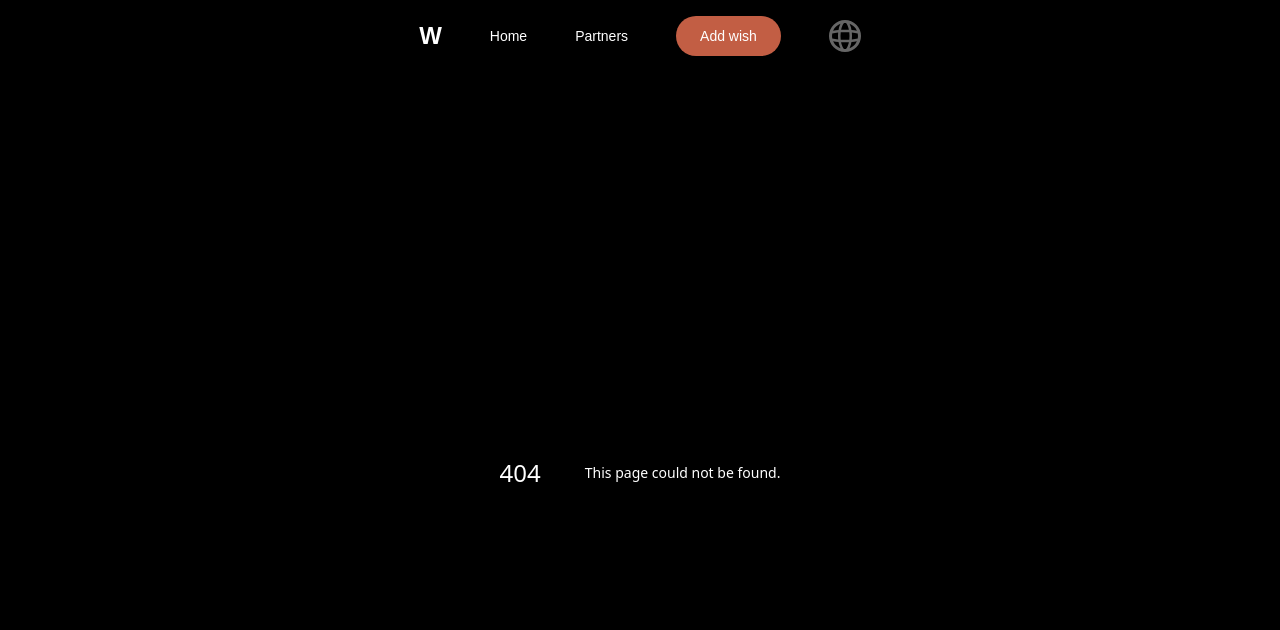
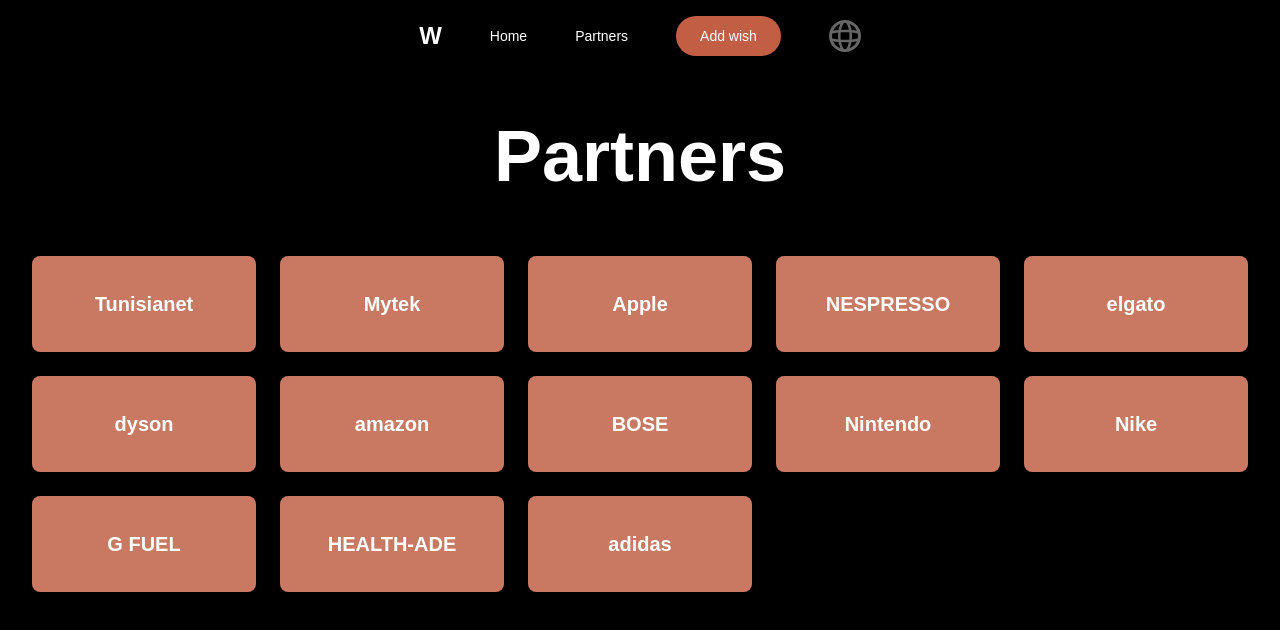
Before and after one commit to defk0n1/web-dev-project, a Next.js app: page /partners in a window 1280 px wide. Before the commit this address had no page. Shown: the top 630 px of the page. Built offline with nearby package versions, Linux system fonts and the light colour scheme.

Commit message:
add partners page and sign in and sigunup routes to dashboard

```diff
--- a/src/app/login/page.tsx
+++ b/src/app/login/page.tsx
@@ -34,7 +34,7 @@
           </div>
           <Input type="email" placeholder="Email" className="mb-2" />
           <Input type="password" placeholder="Password" className="mb-4" />
-          <Button className="w-full bg-[#5A2D1F]">Sign in</Button>
+          <Link href="\profile"><Button className="w-full bg-[#5A2D1F]">Sign in</Button></Link>
           <p className="mt-4 text-center">
             Don’t have an account? <Link href="\signup" className="text-[#A65A45]">Sign Up</Link>
           </p>
--- /dev/null
+++ b/src/app/partners/page.tsx
@@ -0,0 +1,45 @@
+import Link from "next/link"
+import { Gift } from 'lucide-react'
+import { Button } from "@/components/ui/button"
+
+export default function PartnersPage() {
+  const partners = [
+    { name: "Tunisianet", logo: "Tunisianet" },
+    { name: "Mytek", logo: "Mytek" },
+    { name: "Apple", logo: "" },
+    { name: "Nespresso", logo: "NESPRESSO" },
+    { name: "Elgato", logo: "elgato" },
+    { name: "Dyson", logo: "dyson" },
+    { name: "Amazon", logo: "amazon" },
+    { name: "Bose", logo: "BOSE" },
+    { name: "Nintendo", logo: "Nintendo" },
+    { name: "Nike", logo: "" },
+    { name: "G FUEL", logo: "G FUEL" },
+    { name: "HEALTH-ADE", logo: "HEALTH-ADE" },
+    { name: "Adidas", logo: "adidas" },
+  ]
+
+  return (
+    <div className="min-h-screen bg-black text-white">
+
+      <main className="max-w-7xl mx-auto px-4 sm:px-6 lg:px-8 py-12">
+        <h1 className="text-5xl md:text-6xl lg:text-7xl font-bold text-center mb-16">
+          Partners
+        </h1>
+
+        <div className="grid grid-cols-2 md:grid-cols-3 lg:grid-cols-5 gap-4 md:gap-6">
+          {partners.map((partner) => (
+            <div
+              key={partner.name}
+              className="bg-[#C97862] rounded-lg p-6 flex items-center justify-center h-24 transition-transform hover:scale-105"
+            >
+              <span className="text-white text-xl font-bold">
+                {partner.logo || partner.name}
+              </span>
+            </div>
+          ))}
+        </div>
+      </main>
+    </div>
+  )
+}
--- a/src/app/signup/page.tsx
+++ b/src/app/signup/page.tsx
@@ -56,7 +56,7 @@
             <Input type="email" placeholder="Email" className="mb-2" />
             <Input type="password" placeholder="Password" className="mb-2" />
             <Input type="password" placeholder="Confirm Password" className="mb-4" />
-            <Button className="w-full bg-[#5A2D1F]">Sign Up</Button>
+            <Link href="\profile"><Button className="w-full bg-[#5A2D1F]">Sign Up</Button></Link>
           </div>
         )}
       </div>
```
Also changed, not shown: 1 other file (tests, documents, lock files or other folders).
